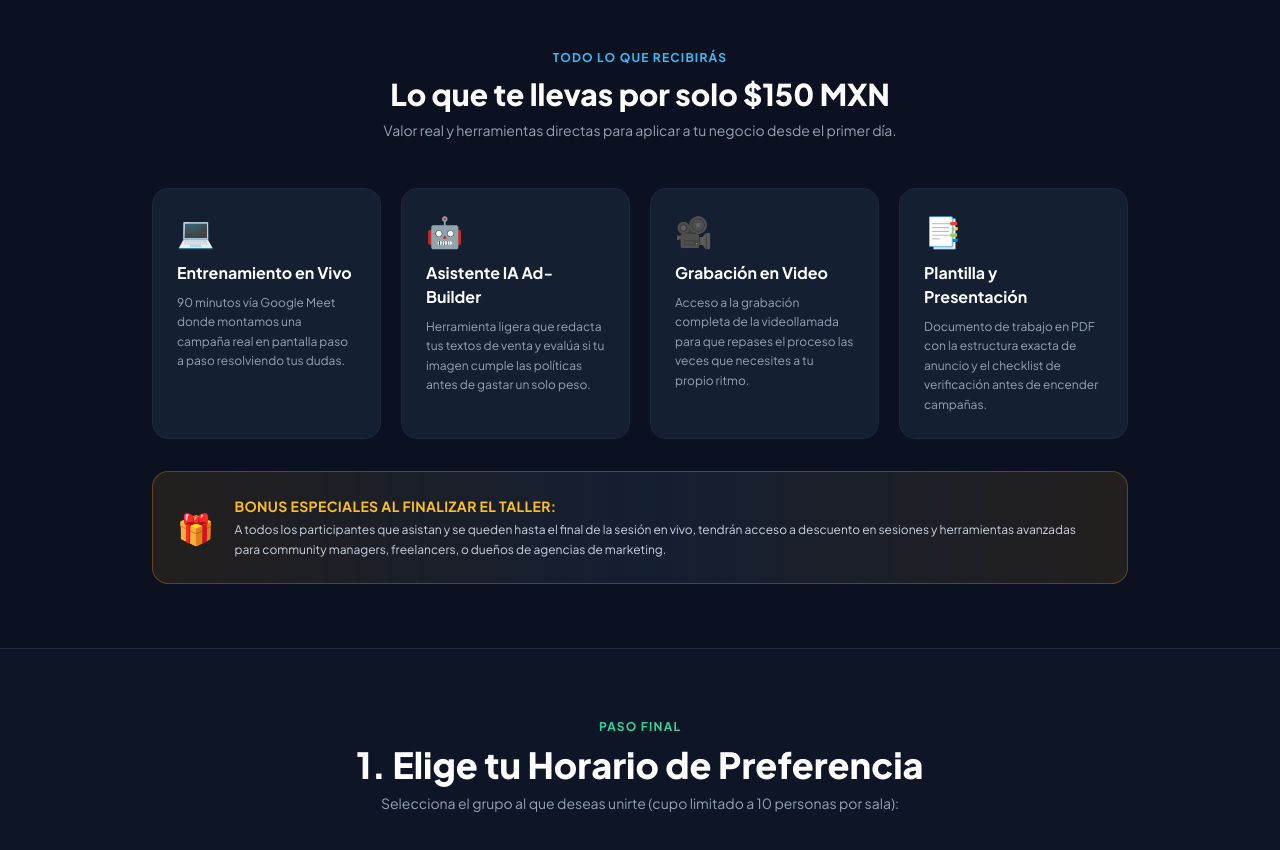
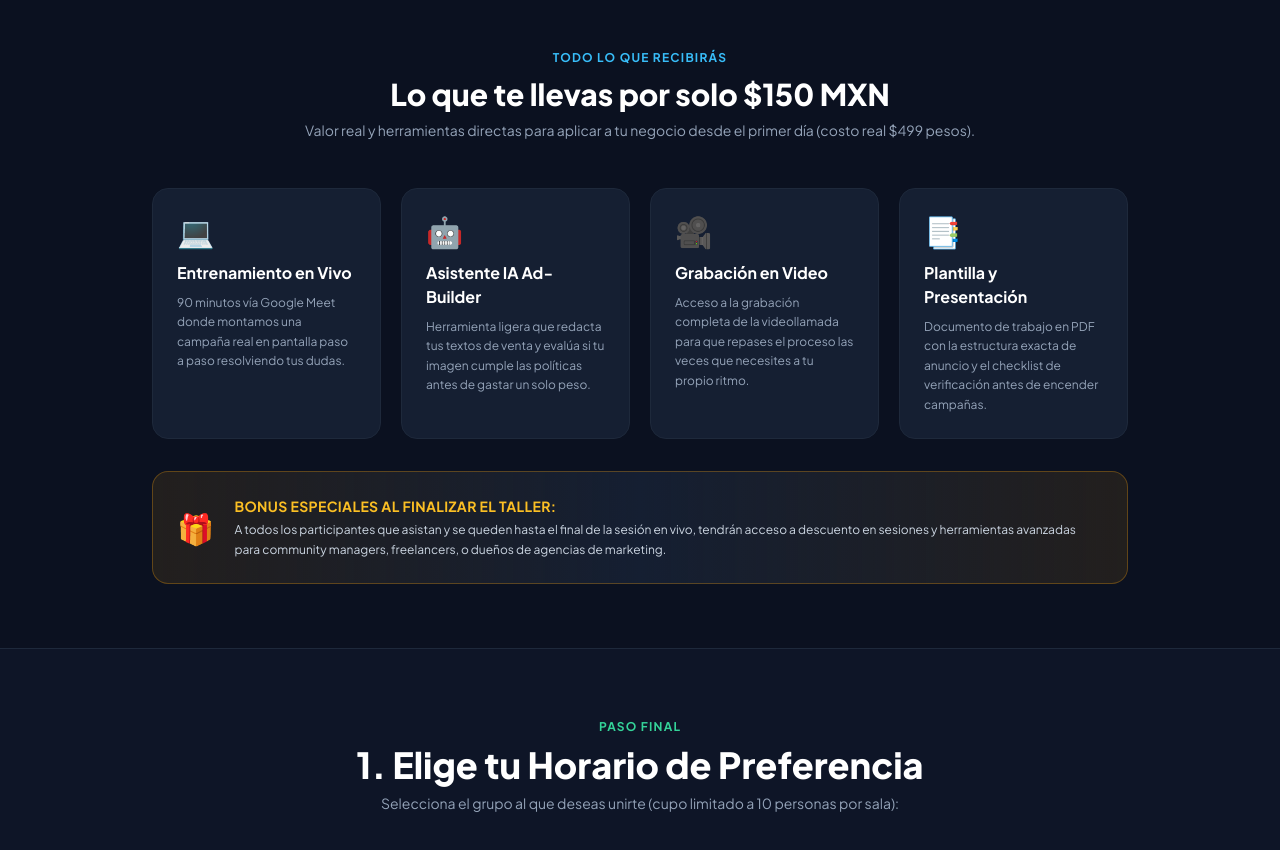
Before and after one commit to jbfunnelsmx/Taller-Whatsapp, a plain HTML site: page index.html in a window 1280 px wide. Shown: the part 1280-2130 px from the top of the page. Drawn offline with nearby package versions, Linux system fonts and the light colour scheme.

Commit message:
Update index.html

```diff
--- a/index.html
+++ b/index.html
@@ -172,7 +172,7 @@
     <div class="text-center mb-12">
       <span class="text-xs font-bold uppercase tracking-widest text-brandBlue">Todo lo que recibirás</span>
       <h2 class="text-2xl md:text-3xl font-extrabold text-white mt-2">Lo que te llevas por solo $150 MXN</h2>
-      <p class="text-slate-400 text-sm mt-2">Valor real y herramientas directas para aplicar a tu negocio desde el primer día.</p>
+      <p class="text-slate-400 text-sm mt-2">Valor real y herramientas directas para aplicar a tu negocio desde el primer día (costo real $499 pesos).</p>
     </div>
 
     <div class="grid grid-cols-1 sm:grid-cols-2 lg:grid-cols-4 gap-5">
```
